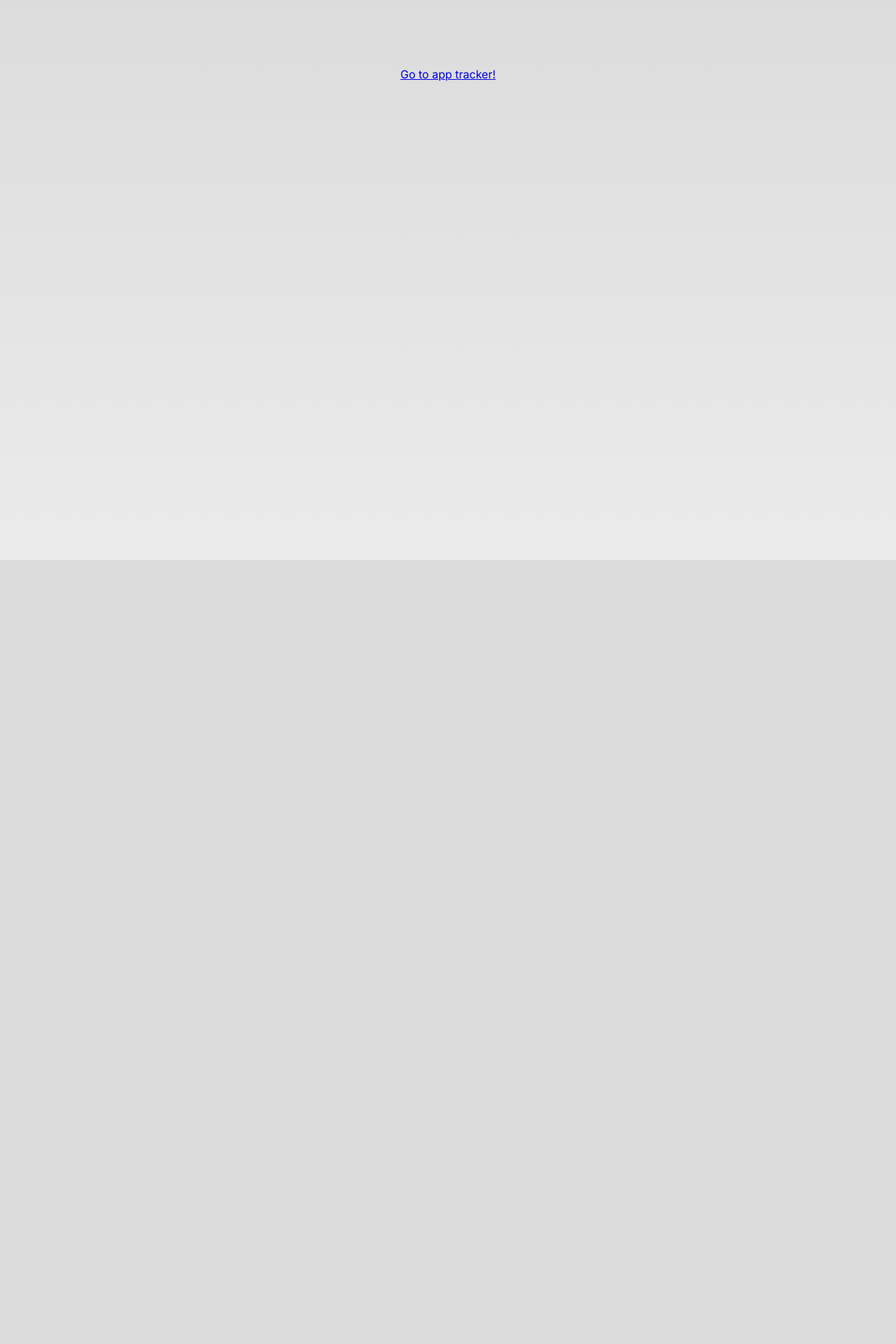
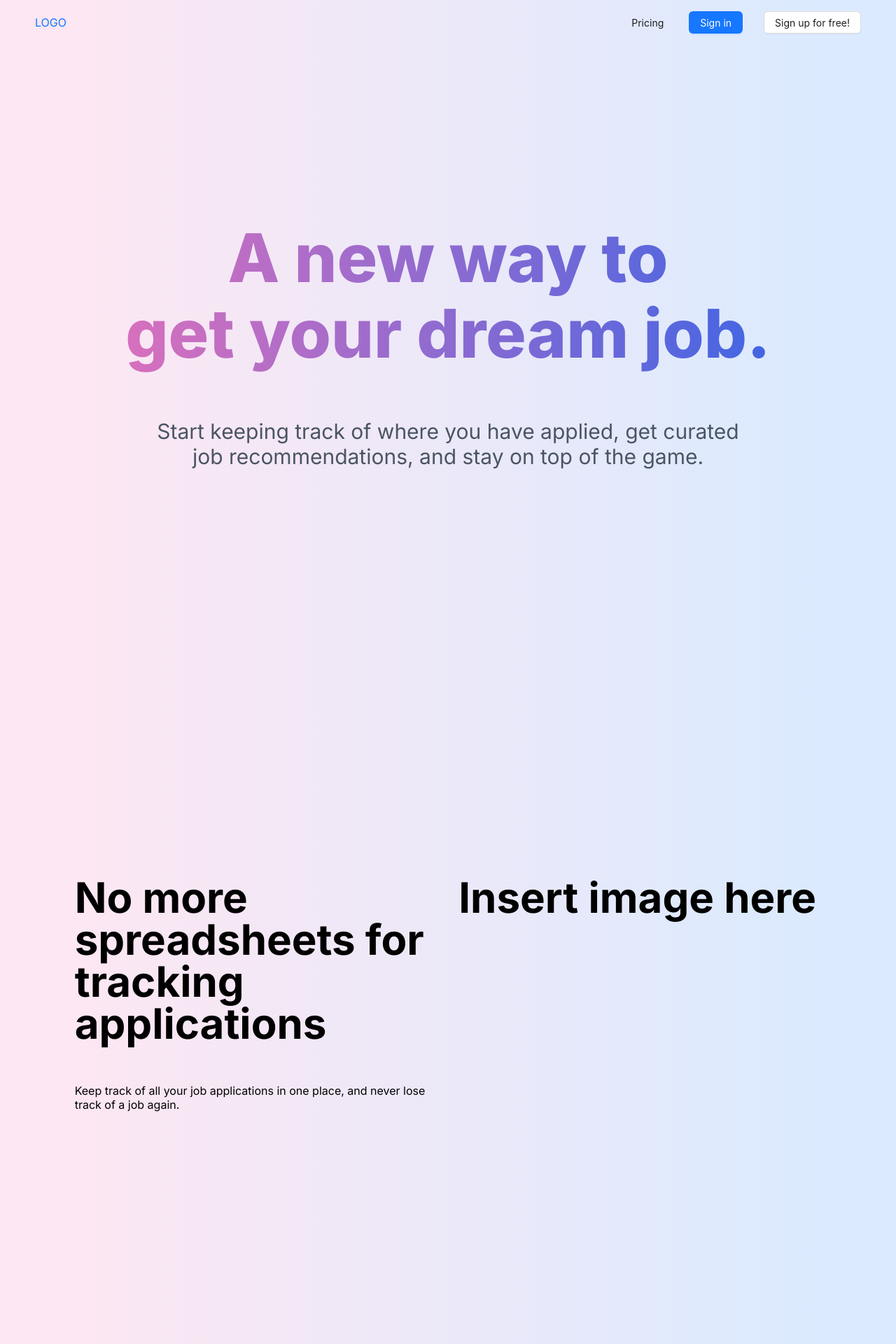
Before and after one commit to JaykumarPatel4802/track-app, a Next.js app: page / in a window 1280 px wide. Shown: the top 1920 px of the page at 70% size. Before the commit the page ends 800 px from the top, so only its background shows below. Built offline with nearby package versions, Linux system fonts and the light colour scheme.

Commit message:
work on the home page

```diff
--- /dev/null
+++ b/src/app/home/components/features.tsx
@@ -0,0 +1,25 @@
+const Features = () => {
+    return (
+        <div className="flex justify-center">
+            <div className="w-10/12 grid grid-cols-2 gap-4">
+                <div className="flex flex-col my-64">
+
+                    <h1 className="font-bold text-6xl">
+                        No more spreadsheets for tracking applications
+                    </h1>
+                    <p>
+                        Keep track of all your job applications in one place, and never lose track of a job again.
+                    </p>
+                </div>
+
+                <div className="flex my-64 justify-center">
+                    <h1 className="font-bold text-6xl">
+                        Insert image here
+                    </h1>
+                </div>
+            </div>
+        </div>
+    )
+}
+
+export default Features
--- /dev/null
+++ b/src/app/home/components/intro.tsx
@@ -0,0 +1,23 @@
+import { InternalSymbolName } from "typescript"
+
+const Intro = () => {
+    return (
+        <div>
+            <div className="flex flex-col mt-64 mb-8">
+                <h1 className="flex justify-center m-0 font-extrabold pb-3 text-transparent text-8xl bg-clip-text bg-gradient-to-r from-pink-400 to-blue-600">
+                    A new way to
+                </h1>
+                <h1 className="flex justify-center m-0 font-extrabold pb-3 text-transparent text-8xl bg-clip-text bg-gradient-to-r from-pink-400 to-blue-600">
+                    get your dream job.
+                </h1>
+            </div>
+            <div className="flex justify-center mb-64">
+                <p className="text-3xl text-gray-600 w-8/12 text-center">
+                    Start keeping track of where you have applied, get curated job recommendations, and stay on top of the game.
+                </p>
+            </div>
+        </div>
+    )
+}
+
+export default Intro;
--- /dev/null
+++ b/src/app/home/components/navbar.tsx
@@ -0,0 +1,43 @@
+import React from 'react';
+import { Layout, Menu, Button } from 'antd';
+import { HomeOutlined, UserOutlined, SettingOutlined } from '@ant-design/icons';
+
+const { Header } = Layout;
+
+const Navbar = (props: any) => {
+    const callPropFunc = (pageType: String) => {
+        console.log("Navbar: callPropFunc: pageType: ", pageType);
+        props.giveChoice(pageType);
+    }
+
+    return (
+        // <Layout className="layout">
+        //     <Header style={{ display: 'flex', justifyContent: 'space-between', backgroundColor: 'transparent' }}>
+        //         <div className='flex items-center'>
+        //             <a href="app_manager">
+        //                 LOGO
+        //             </a>
+        //         </div>
+        //         <div className='flex items-center space-x-5'>
+        //             <Button type="text">Pricing</Button>
+        //             <Button type="primary" style={{ marginRight: '10px' }}>Sign in</Button>
+        //             <Button>Sign up for free!</Button>
+        //         </div>
+        //     </Header>
+        // </Layout>
+        <Header style={{ display: 'flex', justifyContent: 'space-between', backgroundColor: 'transparent' }}>
+            <div className='flex items-center'>
+                <a href="app_manager">
+                    LOGO
+                </a>
+            </div>
+            <div className='flex items-center space-x-5'>
+                <Button type="text">Pricing</Button>
+                <Button type="primary" style={{ marginRight: '10px' }}>Sign in</Button>
+                <Button>Sign up for free!</Button>
+            </div>
+        </Header>
+    )
+}
+
+export default Navbar;
--- a/src/app/page.tsx
+++ b/src/app/page.tsx
@@ -2,15 +2,31 @@
 
 import React, { use, useEffect, useReducer } from 'react';
 import Link from 'next/link';
+import Navbar from '@/app/home/components/navbar';
+import Intro from '@/app/home/components/intro';
+import Features from '@/app/home/components/features';
+
 
 export default function Home() {
 
+  const [content, setContent] = React.useState<String | null>("AboutMe");
+  const showPage = (page: String) => {
+    setContent(page);
+  }
+
   return (
-    <main className="flex min-h-screen flex-col items-center justify-between">
-      <div className="flex flex-col z-10 w-full max-w-5xl items-center justify-between lg:flex mt-24">
-        <Link href="app_manager">
-          Go to app tracker!
-        </Link>
+    <main className="flex min-h-screen flex-col items-center bg-gradient-to-r from-pink-100 from-10% via-white-100 via-50% to-blue-100 to-90%">
+      <div className='flex flex-col w-screen z-10 justify-between sticky top-0'>
+        <Navbar giveChoice={showPage} />
+      </div>
+      <div>
+        <Intro />
+      </div>
+      <div>
+        <Features />
+      </div>
+      <div>
+        <Intro />
       </div>
     </main>
   )
```
Also changed, not shown: src/app/api/login.tsx (added), src/app/api/logout.tsx (added), src/app/api/signup.tsx (added), src/app/login/page.tsx (added), src/app/profile/page.tsx (added), src/app/signup/page.tsx (added).
